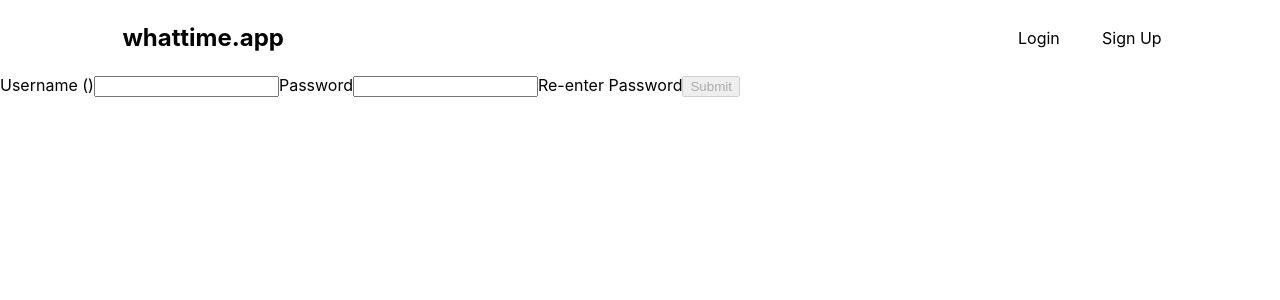
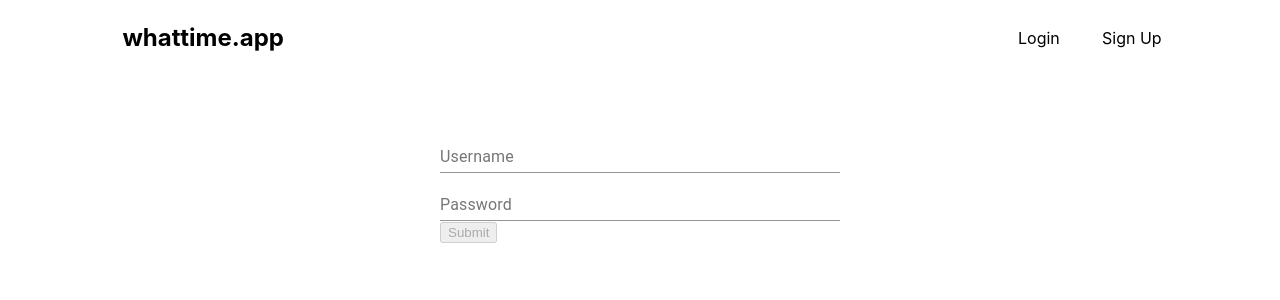
Before and after one commit to omerdemirkan/whattime, a React (Create React App) app in the folder front-end/: page /signup in a window 1280 px wide. Shown: the top 300 px of the page. Built offline with nearby package versions, Linux system fonts and the light colour scheme.

Commit message:
integrate signup with material-ui text-fields

```diff
--- a/front-end/src/containers/SignUp/SignUp.js
+++ b/front-end/src/containers/SignUp/SignUp.js
@@ -6,6 +6,8 @@ import axios from '../../axios';
 import { connect } from 'react-redux';
 import * as actionTypes from '../../store/actions/actionTypes';
 
+import TextField from '@material-ui/core/TextField';
+import InputAdornment from '@material-ui/core/InputAdornment';
 
 function SignUp(props) {
 
@@ -21,7 +23,8 @@ function SignUp(props) {
             case 'username':
                 const updatedUsername = event.target.value.replace(/\s/g, '');
 
-                if (!updatedUsername.match(/^[a-zA-Z0-9]+$/)) break;
+                // Regex validation (uppercase, lowercase, dash, underscore)
+                if (!updatedUsername.match(/^[a-zA-Z0-9_-]+$/) && updatedUsername !== '') break;
 
                 if (updatedUsername.length <= 20) {
                     setUsername(updatedUsername);
@@ -69,20 +72,22 @@ function SignUp(props) {
     }, [debouncedUsername]);
 
     return <div>
-        <form onSubmit={submitForm}>
-            <label>Username ({usernameIsUnique === true ? 'unique': usernameIsUnique})</label>
-            <input
+        <form onSubmit={submitForm} className={classes.Form}>
+            <TextField
             type='text'
+            label="Username"
             value={username}
             onChange={event => updateFormHandler(event, 'username')}
+            className={classes.TextField}
             />
-            <label>Password</label>
-            <input
+            <TextField
+            id="standard-adornment-password"
             type='password'
+            label="Password"
             value={password}
             onChange={event => updateFormHandler(event, 'password')}
+            className={classes.TextField}
             />
-            <label>Re-enter Password</label>
             <input disabled={usernameIsUnique !== true || password.length < 8} type='submit'/>
         </form>
         <h1>{debouncedUsername}</h1>
--- a/front-end/src/containers/SignUp/SignUp.module.css
+++ b/front-end/src/containers/SignUp/SignUp.module.css
@@ -0,0 +1,10 @@
+.Form {
+    width: 50%;
+    max-width: 400px;
+    margin: auto;
+    padding-top: 50px;
+}
+
+.TextField {
+    width: 100%;
+}
```
